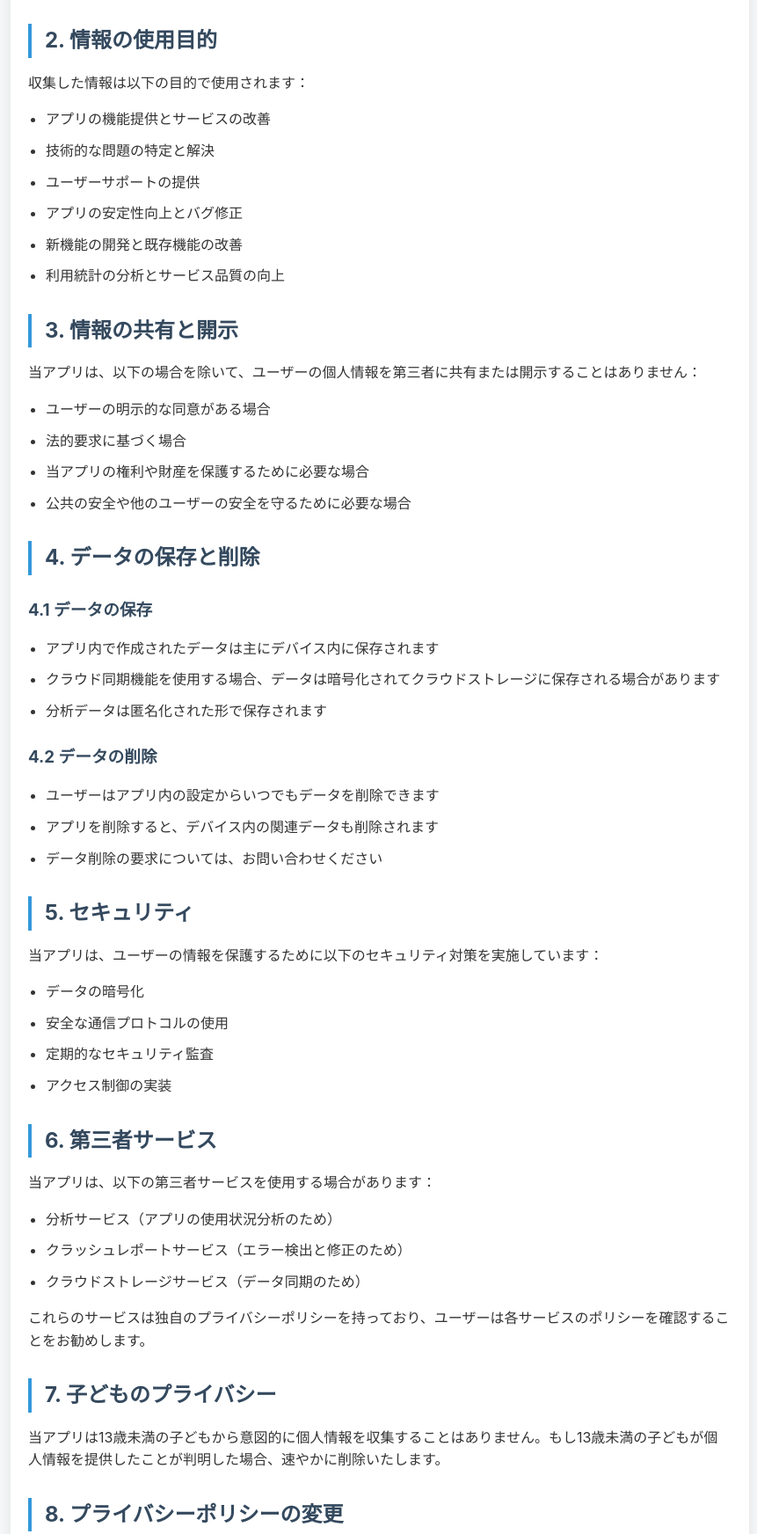
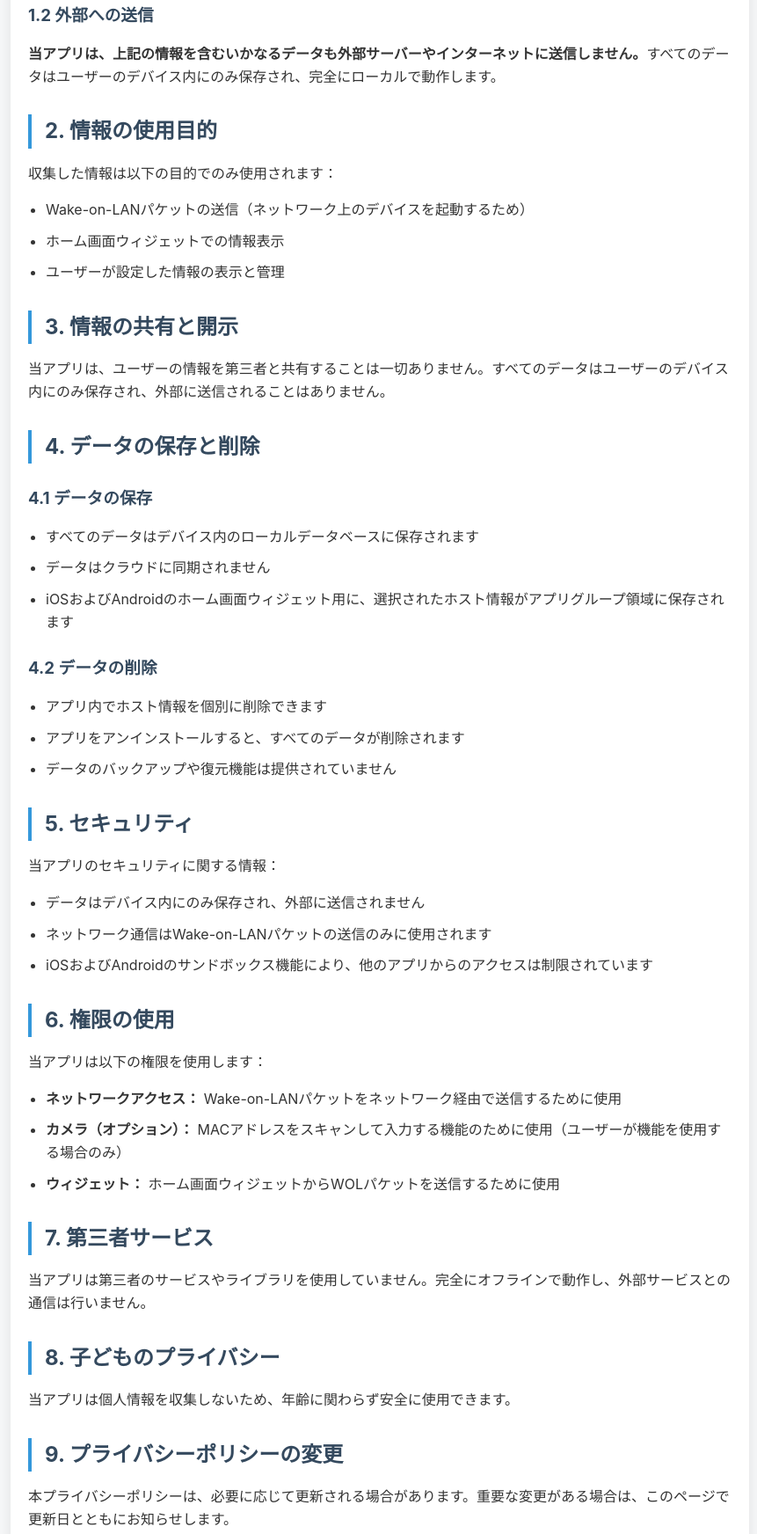
Before and after one commit to pepper-devel/pepper-devel.github.io, a plain HTML site: page index.html in a window 1280 px wide. Shown: the part 800-2544 px from the top of the page at 88% size, without its empty margins (208-1069 px from the left). Drawn offline with Linux system fonts and the light colour scheme.

Commit message:
ezwolのプライバシーポリシーに変更

```diff
--- a/index.html
+++ b/index.html
@@ -87,89 +87,79 @@
 
         <h2>1. 収集する情報</h2>
 
-        <h3>1.1 自動的に収集される情報</h3>
+        <h3>1.1 ローカルに保存される情報</h3>
+        <p>当アプリは以下の情報をユーザーのデバイス内にのみ保存します：</p>
         <ul>
-            <li>デバイス情報（機種、OS バージョン、アプリバージョンなど）</li>
-            <li>アプリの使用状況（機能の利用頻度、操作ログなど）</li>
-            <li>エラーログやクラッシュレポート</li>
+            <li>ホスト名（ユーザーが設定した任意の名前）</li>
+            <li>MACアドレス（Wake-on-LAN送信先のデバイス情報）</li>
+            <li>IPアドレス（ブロードキャストアドレスまたは特定のIPアドレス）</li>
+            <li>ポート番号（WOLパケット送信用のポート）</li>
+            <li>メモ（ユーザーが入力した任意のテキスト）</li>
+            <li>ウィジェット設定情報</li>
         </ul>
 
-        <h3>1.2 ユーザーが提供する情報</h3>
-        <ul>
-            <li>アプリ内で作成・編集されるコンテンツ</li>
-            <li>設定情報</li>
-            <li>フィードバックやお問い合わせ内容</li>
-        </ul>
+        <h3>1.2 外部への送信</h3>
+        <p><strong>当アプリは、上記の情報を含むいかなるデータも外部サーバーやインターネットに送信しません。</strong>すべてのデータはユーザーのデバイス内にのみ保存され、完全にローカルで動作します。</p>
 
         <h2>2. 情報の使用目的</h2>
-        <p>収集した情報は以下の目的で使用されます：</p>
+        <p>収集した情報は以下の目的でのみ使用されます：</p>
         <ul>
-            <li>アプリの機能提供とサービスの改善</li>
-            <li>技術的な問題の特定と解決</li>
-            <li>ユーザーサポートの提供</li>
-            <li>アプリの安定性向上とバグ修正</li>
-            <li>新機能の開発と既存機能の改善</li>
-            <li>利用統計の分析とサービス品質の向上</li>
+            <li>Wake-on-LANパケットの送信（ネットワーク上のデバイスを起動するため）</li>
+            <li>ホーム画面ウィジェットでの情報表示</li>
+            <li>ユーザーが設定した情報の表示と管理</li>
         </ul>
 
         <h2>3. 情報の共有と開示</h2>
-        <p>当アプリは、以下の場合を除いて、ユーザーの個人情報を第三者に共有または開示することはありません：</p>
-        <ul>
-            <li>ユーザーの明示的な同意がある場合</li>
-            <li>法的要求に基づく場合</li>
-            <li>当アプリの権利や財産を保護するために必要な場合</li>
-            <li>公共の安全や他のユーザーの安全を守るために必要な場合</li>
-        </ul>
+        <p>当アプリは、ユーザーの情報を第三者と共有することは一切ありません。すべてのデータはユーザーのデバイス内にのみ保存され、外部に送信されることはありません。</p>
 
         <h2>4. データの保存と削除</h2>
 
         <h3>4.1 データの保存</h3>
         <ul>
-            <li>アプリ内で作成されたデータは主にデバイス内に保存されます</li>
-            <li>クラウド同期機能を使用する場合、データは暗号化されてクラウドストレージに保存される場合があります</li>
-            <li>分析データは匿名化された形で保存されます</li>
+            <li>すべてのデータはデバイス内のローカルデータベースに保存されます</li>
+            <li>データはクラウドに同期されません</li>
+            <li>iOSおよびAndroidのホーム画面ウィジェット用に、選択されたホスト情報がアプリグループ領域に保存されます</li>
         </ul>
 
         <h3>4.2 データの削除</h3>
         <ul>
-            <li>ユーザーはアプリ内の設定からいつでもデータを削除できます</li>
-            <li>アプリを削除すると、デバイス内の関連データも削除されます</li>
-            <li>データ削除の要求については、お問い合わせください</li>
+            <li>アプリ内でホスト情報を個別に削除できます</li>
+            <li>アプリをアンインストールすると、すべてのデータが削除されます</li>
+            <li>データのバックアップや復元機能は提供されていません</li>
         </ul>
 
         <h2>5. セキュリティ</h2>
-        <p>当アプリは、ユーザーの情報を保護するために以下のセキュリティ対策を実施しています：</p>
+        <p>当アプリのセキュリティに関する情報：</p>
         <ul>
-            <li>データの暗号化</li>
-            <li>安全な通信プロトコルの使用</li>
-            <li>定期的なセキュリティ監査</li>
-            <li>アクセス制御の実装</li>
+            <li>データはデバイス内にのみ保存され、外部に送信されません</li>
+            <li>ネットワーク通信はWake-on-LANパケットの送信のみに使用されます</li>
+            <li>iOSおよびAndroidのサンドボックス機能により、他のアプリからのアクセスは制限されています</li>
         </ul>
 
-        <h2>6. 第三者サービス</h2>
-        <p>当アプリは、以下の第三者サービスを使用する場合があります：</p>
+        <h2>6. 権限の使用</h2>
+        <p>当アプリは以下の権限を使用します：</p>
         <ul>
-            <li>分析サービス（アプリの使用状況分析のため）</li>
-            <li>クラッシュレポートサービス（エラー検出と修正のため）</li>
-            <li>クラウドストレージサービス（データ同期のため）</li>
+            <li><strong>ネットワークアクセス：</strong> Wake-on-LANパケットをネットワーク経由で送信するために使用</li>
+            <li><strong>カメラ（オプション）：</strong> MACアドレスをスキャンして入力する機能のために使用（ユーザーが機能を使用する場合のみ）</li>
+            <li><strong>ウィジェット：</strong> ホーム画面ウィジェットからWOLパケットを送信するために使用</li>
         </ul>
-        <p>これらのサービスは独自のプライバシーポリシーを持っており、ユーザーは各サービスのポリシーを確認することをお勧めします。</p>
 
-        <h2>7. 子どものプライバシー</h2>
-        <p>当アプリは13歳未満の子どもから意図的に個人情報を収集することはありません。もし13歳未満の子どもが個人情報を提供したことが判明した場合、速やかに削除いたします。</p>
+        <h2>7. 第三者サービス</h2>
+        <p>当アプリは第三者のサービスやライブラリを使用していません。完全にオフラインで動作し、外部サービスとの通信は行いません。</p>
 
-        <h2>8. プライバシーポリシーの変更</h2>
-        <p>本プライバシーポリシーは、必要に応じて更新される場合があります。重要な変更がある場合は、アプリ内通知やその他の適切な方法でユーザーにお知らせします。継続してアプリを使用することで、更新されたプライバシーポリシーに同意したものとみなされます。</p>
+        <h2>8. 子どものプライバシー</h2>
+        <p>当アプリは個人情報を収集しないため、年齢に関わらず安全に使用できます。</p>
 
-        <h2>9. 適用法律と管轄</h2>
-        <p>本プライバシーポリシーは日本国の法律に準拠し、東京地方裁判所を専属管轄裁判所とします。</p>
+        <h2>9. プライバシーポリシーの変更</h2>
+        <p>本プライバシーポリシーは、必要に応じて更新される場合があります。重要な変更がある場合は、このページで更新日とともにお知らせします。</p>
 
         <h2>10. お問い合わせ</h2>
         <div class="contact-info">
             <p>本プライバシーポリシーに関するご質問やご不明な点がございましたら、以下の連絡先までお問い合わせください：</p>
             <p><strong>アプリ名：</strong> ezwol</p>
             <p><strong>開発者：</strong> pepper-devel</p>
-            <p><strong>お問い合わせ方法：</strong> GitHub Issues または関連するサポートチャンネル</p>
+            <p><strong>メール：</strong> pepper.devel@gmail.com</p>
+            <p><strong>GitHub：</strong> <a href="https://github.com/pepper-devel/ezwol" style="color: #3498db;">https://github.com/pepper-devel/ezwol</a></p>
         </div>
 
         <p style="text-align: center; margin-top: 40px; color: #7f8c8d; font-size: 0.9em;">
```
